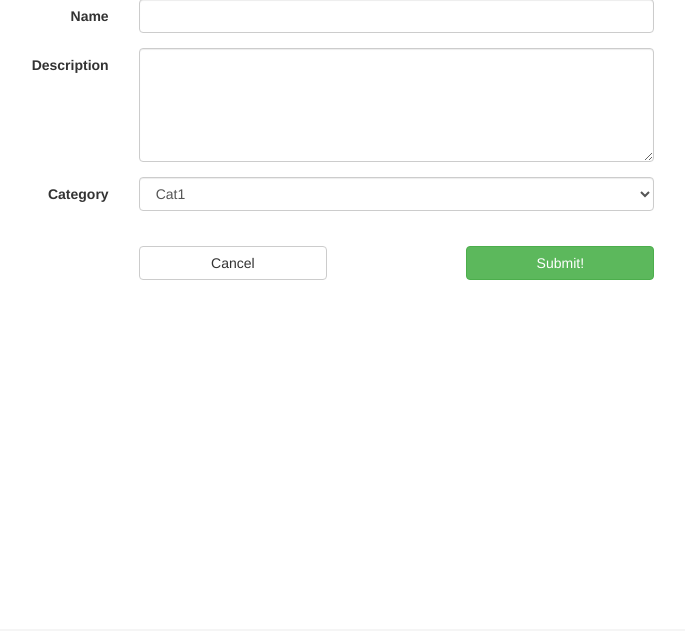
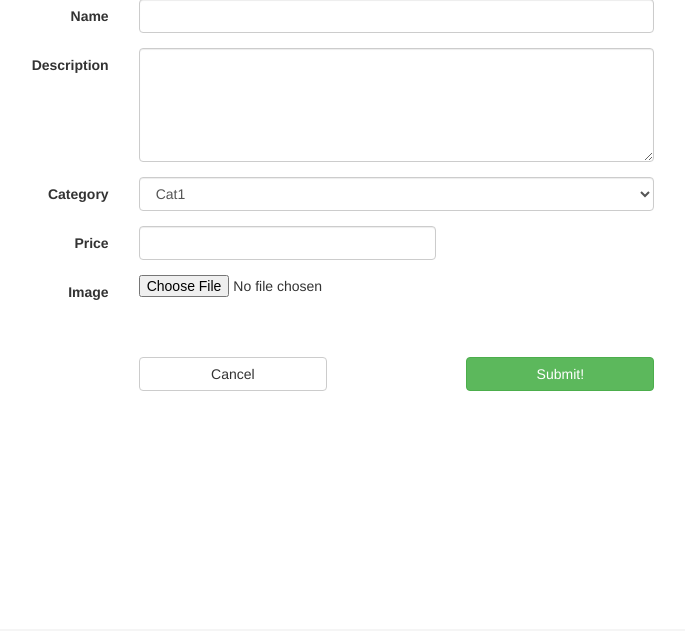
Before and after one commit to dmitrc/jTrader, a PHP site: page /add_item.php in a window 1280 px wide. Shown: the part 141-772 px from the top of the page, without its empty margins (298-983 px from the left). Run offline with PHP 8.4, Linux system fonts and the light colour scheme; grey boxes labelled with a size stand in for pictures from a placeholder-image service; some libraries are stand-ins or nearby versions.

Commit message:
add item + api

```diff
--- a/add_item.php
+++ b/add_item.php
@@ -54,19 +54,22 @@
 		<br/>
 		<p class="lead">Add new item:</p>
 		<br/>
+
 		<form class="form-horizontal" role="form">
 		  <div class="form-group">
 		    <label for="form_name" class="col-sm-2 col-md-2 col-lg2 control-label">Name</label>
 		    <div class="col-sm-10 col-lg-10 col-md-10">
-		      <input type="email" class="form-control" id="form_name">
+		      <input type="text" class="form-control" id="form_name">
 		    </div>
 		  </div>
+
 		  <div class="form-group">
 		    <label for="form_description" class="col-sm-2 control-label">Description</label>
 		    <div class="col-sm-10 col-lg-10 col-md-10">
 		      <textarea class="form-control" id="form_description" rows="5"></textarea>
 		    </div>
 		  </div>
+
 		  <div class="form-group">
 			<label for="form_category" class="col-sm-2 control-label">Category</label>
 		    <div class="col-sm-10 col-lg-10 col-md-10">
@@ -79,13 +82,32 @@
 				</select>
 		    </div>
 		  </div>
+
+
+		  <div class="form-group">
+		    <label for="form_price" class="col-sm-2 col-md-2 col-lg2 control-label">Price</label>
+		    <div class="col-sm-6 col-lg-6 col-md-6">
+		      <input type="text" class="form-control" id="form_price">
+		    </div>
+		  </div>
+
+		  <div class="form-group">
+		  	<label for="form_image" class="col-sm-2 control-label">Image</label>
+		    <div class="col-sm-10 col-lg-10 col-md-10">
+				<input type="file" id="form_image" name="form_image"/>
+				<div id="image_preview"></div>
+		    </div>
+		  </div>
+
 		  <br/>
+		  <br/>
+
 		  <div class="form-group">
 		    <div class="col-sm-offset-2 col-md-offset-2 col-lg-offset-2 col-sm-4 col-lg-4 col-md-4">
-		      <button type="submit" id="form_cancel" class="btn btn-default btn-block">Cancel</button>
+		      <div class="btn btn-default btn-block">Cancel</div>
 		    </div>
 		    <div class="col-sm-offset-2 col-md-offset-2 col-lg-offset-2 col-sm-4 col-lg-4 col-md-4">
-		    	<button type="submit" id="form_submit" class="btn btn-success btn-block">Submit!</button>
+		    	<div class="btn btn-success btn-block">Submit!</div>
 		    </div>
 		  </div>
 </form>
@@ -161,5 +183,37 @@
 	</div>
 </div>
 
+<script>
+	function handleFileSelect(evt) {
+
+	    var files = evt.target.files; // FileList object
+
+	    // Loop through the FileList and render image files as thumbnails.
+	    for (var i = 0, f; f = files[i]; i++) {
+
+	      // Only process image files.
+	      if (!f.type.match('image.*')) {
+	        continue;
+	      }
+
+	      var reader = new FileReader();
+
+	      // Closure to capture the file information.
+	      reader.onload = (function(theFile) {
+	        return function(e) {
+	          // Render thumbnail.
+	          console.log(e.target.result);
+	          document.getElementById('image_preview').innerHTML = ['<br/><div class="container well"><img class="img-responsive img-rounded center" src="', e.target.result,'" title="', escape(theFile.name), '"/></div>'].join('');
+	        };
+	      })(f);
+
+	      // Read in the image file as a data URL.
+	      reader.readAsDataURL(f);
+	    }
+  }
+
+  document.getElementById('form_image').addEventListener('change', handleFileSelect, false);
+</script>
+</script?
 </body>
 </html>
--- a/inc/api.php
+++ b/inc/api.php
@@ -1,5 +1,6 @@
 <?php
     include_once(dirname(__FILE__).'/./user.php');
+    include_once(dirname(__FILE__).'/./mail.php');
 
     if (isset($_POST['action']))
     {
```
